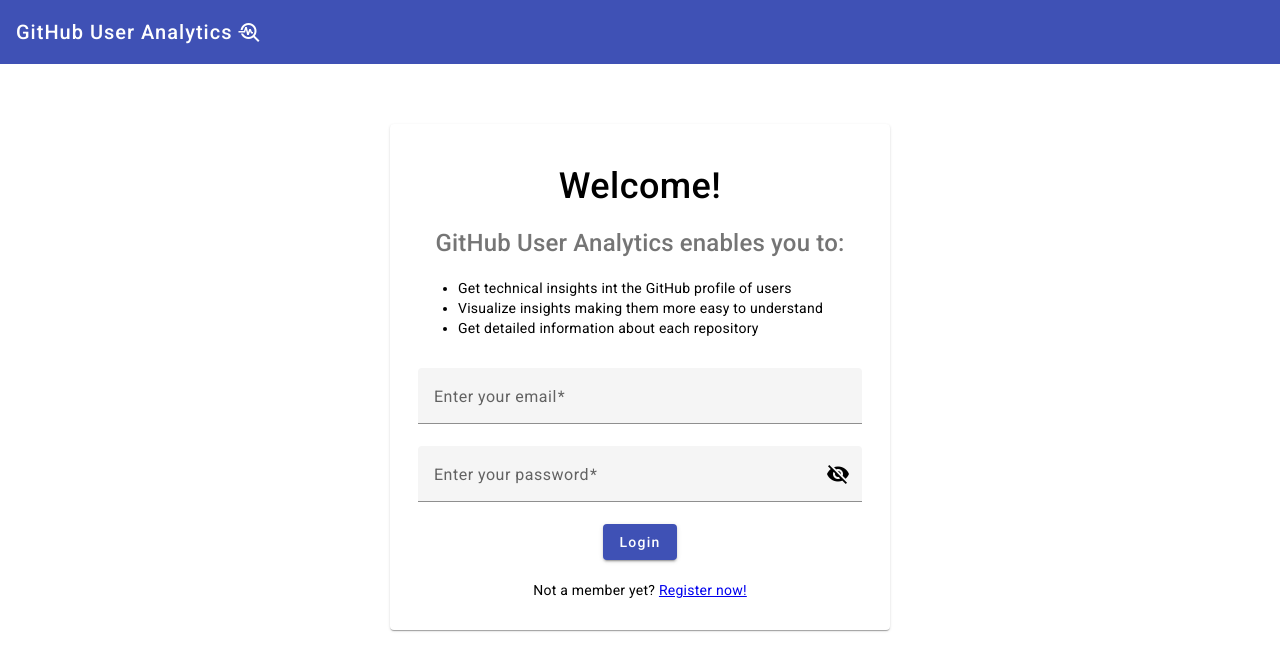
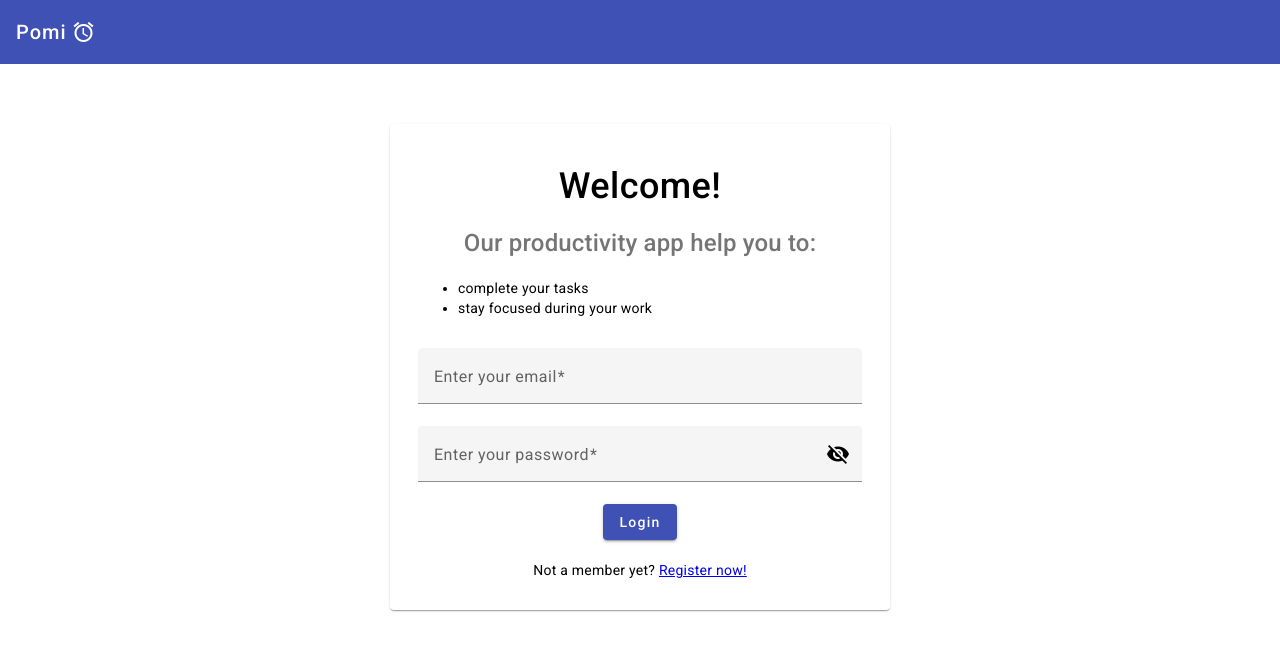
Before and after one commit to johannesstroebele91/Pomi, an Angular app: page / in a window 1280 px wide. Shown: the top 670 px of the page. Built offline with nearby package versions, Linux system fonts and the light colour scheme.

Commit message:
Fix text for login and header

```diff
--- a/src/app/app.component.ts
+++ b/src/app/app.component.ts
@@ -19,7 +19,7 @@
     <mat-toolbar color="primary">
       <mat-toolbar-row>
         <span style="letter-spacing: 1px">{{ title }}</span>
-        <mat-icon style="margin-left: 5px">troubleshoot</mat-icon>
+        <mat-icon style="margin-left: 5px">alarm</mat-icon>
         <span style="flex: 1 1 auto;"></span>
         <a *ngIf="isNotOnLoginOrRegisterPage() && isAuthenticated" routerLink="/" (click)="logout()"
            style="color: white; text-decoration: none; font-size: 16px">Logout</a>
@@ -28,12 +28,11 @@
     <div style=" margin: 60px auto;">
       <router-outlet></router-outlet>
     </div>
-
   `,
 })
 export class AppComponent implements OnInit, OnDestroy {
   isAuthenticated = false;
-  title = 'GitHub User Analytics';
+  title = 'Pomi';
   private userSub: Subscription | undefined;
 
   constructor(private router: Router, private authService: AuthService) {
--- a/src/app/components/login.component.ts
+++ b/src/app/components/login.component.ts
@@ -41,14 +41,13 @@
       <mat-card-header style="display: block;">
         <mat-card-title style=" font-size: 36px">Welcome!</mat-card-title>
         <mat-card-subtitle style="margin: 30px auto 10px auto; font-size: 24px;"
-        >GitHub User Analytics enables you to:
+        >Our productivity app help you to:
         </mat-card-subtitle>
       </mat-card-header>
       <mat-card-content>
         <ul style="margin-bottom: 30px; text-align: left">
-          <li>Get technical insights int the GitHub profile of users</li>
-          <li>Visualize insights making them more easy to understand</li>
-          <li>Get detailed information about each repository</li>
+          <li>complete your tasks</li>
+          <li>stay focused during your work</li>
         </ul>
         <form (ngSubmit)="onSubmit()">
           <div [formGroup]="loginForm">
```
